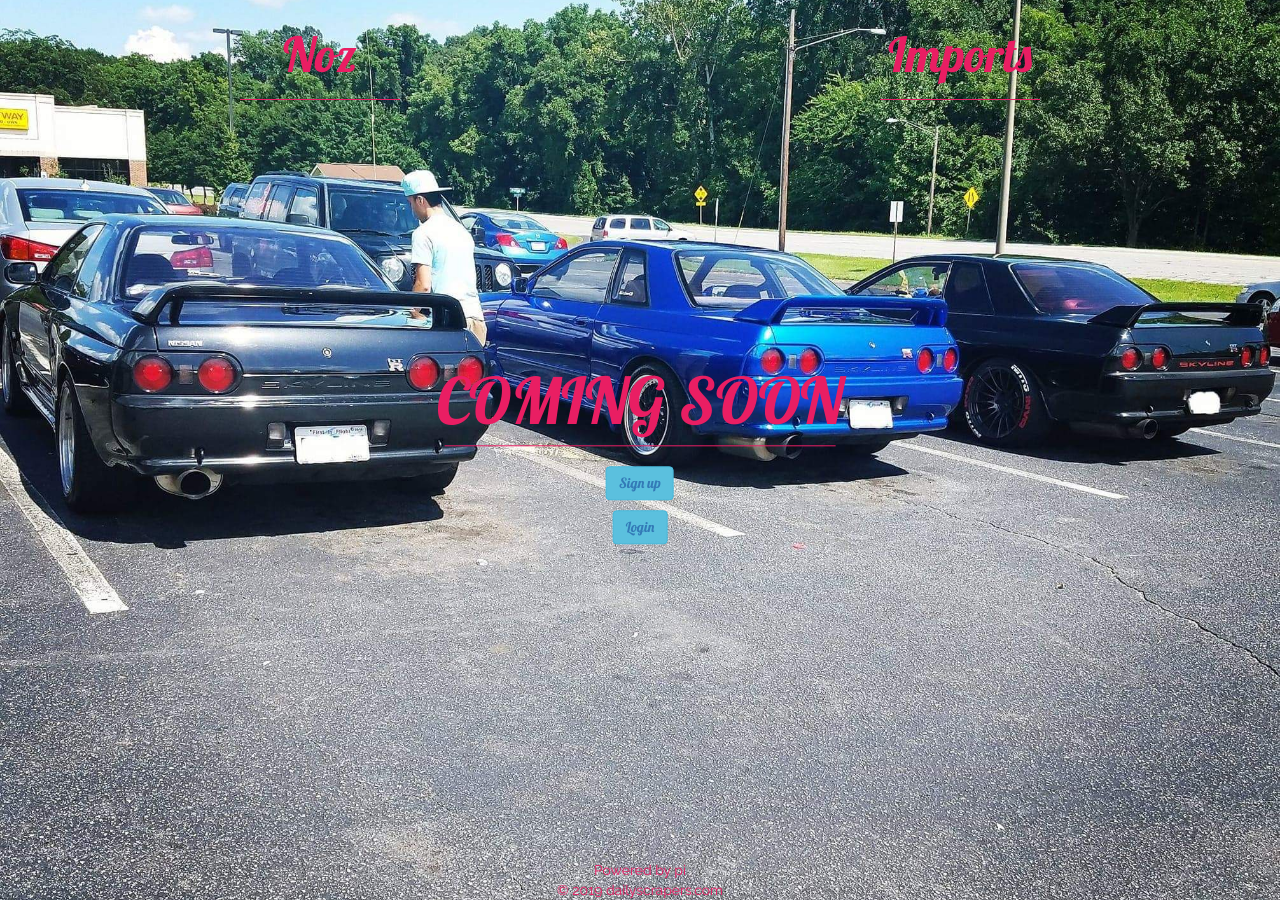
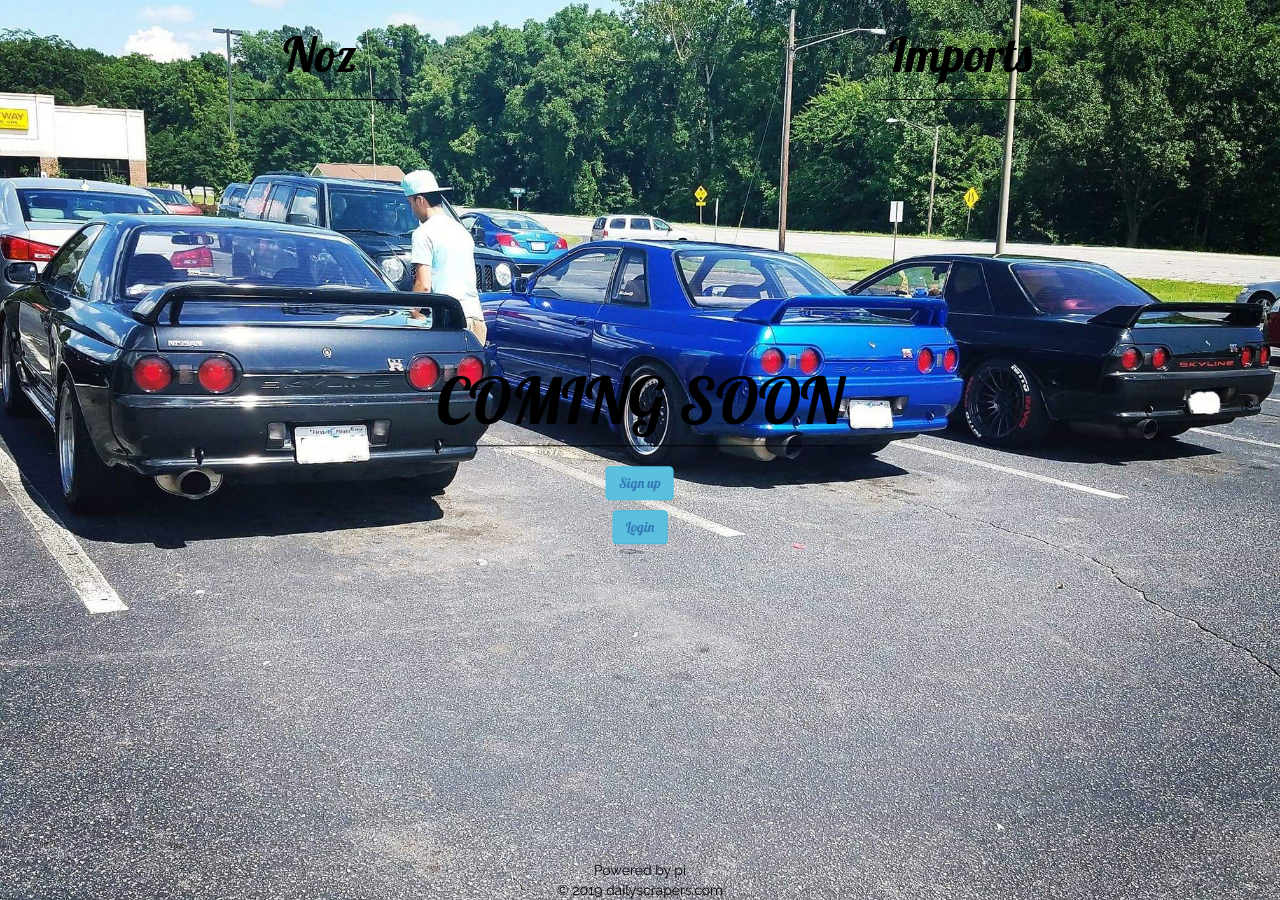
Before and after one commit to hkyinked/nozimports, a Jekyll site: the page index.html, which Jekyll copies as it is, in a window 1280 px wide. Built offline with Jekyll 4.4.1, drawn with Linux system fonts in a browser that asks for light colours.

Commit message:
iteration 1.3

```diff
--- a/index.html
+++ b/index.html
@@ -66,17 +66,17 @@
 </div>
 <br>
 <div class="w3-row">
-  <div class="w3-col s6 w3-clear w3-xxxlarge w3-text-pink w3-center">
+  <div class="w3-col s6 w3-clear w3-xxxlarge w3-text-black w3-center">
     <p>Noz</p>
-    <hr class="w3-border-pink" style="margin:auto;width:25%">
+    <hr class="w3-border-black" style="margin:auto;width:25%">
   </div>
-  <div class="w3-col s6 w3-clear w3-xxxlarge w3-text-pink w3-center">
+  <div class="w3-col s6 w3-clear w3-xxxlarge w3-text-black w3-center">
     <p>Imports</p>
-    <hr class="w3-border-pink" style="margin:auto;width:25%">
+    <hr class="w3-border-black" style="margin:auto;width:25%">
   </div>
   <div class="w3-display-middle">
-    <h1 class="w3-jumbo w3-animate-top w3-text-pink">COMING SOON</h1>
-    <hr class="w3-border-pink" style="margin:auto;width:96%">
+    <h1 class="w3-jumbo w3-animate-top w3-text-black">COMING SOON</h1>
+    <hr class="w3-border-black" style="margin:auto;width:96%">
 <br>
     <div class="link">
     <p class="w3-large w3-center w3-text-white"><button type="button" class="btn btn-info"><a href="#">Sign up</button></a></p>
@@ -85,7 +85,7 @@
   </div>
 </div>
   <footer>
-  <div class="w3-display-bottommiddle w3-text-pink w3-padding-xlarge">
+  <div class="w3-display-bottommiddle w3-text-black w3-padding-xlarge">
     Powered by pi <br> &copy; 2019 dailyscrapers.com
   </div>
 </footer>
```
